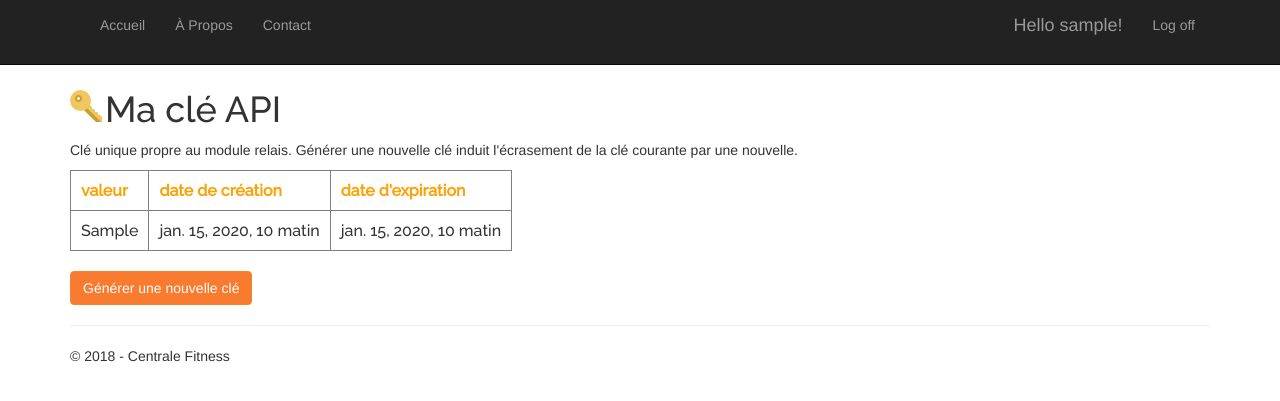
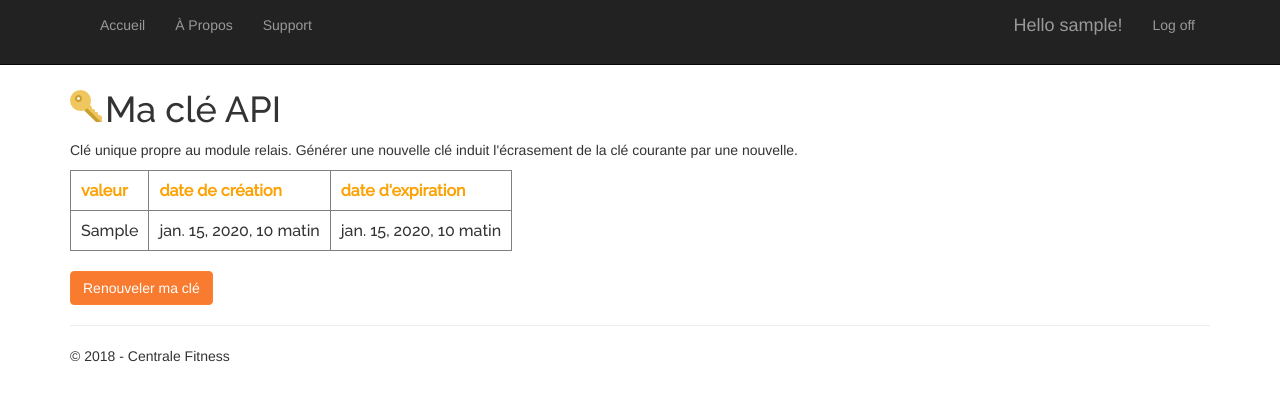
Before and after one commit to CentraleFitness/backoffice-server, a Django app: page /manage_key in a window 1280 px wide. Shown: the top 401 px of the page. Run offline with Django 3.2, Linux system fonts and the light colour scheme; a user stored in the database is signed in; tables that the repository leaves empty hold one stand-in row (values such as "Sample post"); some libraries are stand-ins or nearby versions.

Commit message:
Change Support page, add validators on APIkey, update the key generation Button

```diff
--- a/backoffice/backoffice/app/forms.py
+++ b/backoffice/backoffice/app/forms.py
@@ -1,7 +1,7 @@
 """
 Definition of forms.
 """
-
+import re
 from django import forms
 from .models import apiKey
 from django.contrib.auth.forms import AuthenticationForm
--- a/backoffice/backoffice/app/models.py
+++ b/backoffice/backoffice/app/models.py
@@ -4,11 +4,14 @@ Definition of models.
 
 from django.db import models
 from django.utils import timezone
+from django.core.validators import RegexValidator
+
+validate_even = RegexValidator(r"^\w{4}([-]?\w{4}){3}", "La clé doit être de la forme 0000-0000-0000-0000 avec des caractères alphanumériques.")
 
 # Model for API keys
 
 class apiKey(models.Model):
-    api_key = models.CharField(max_length=64)
+    api_key = models.CharField(max_length=19, validators=[validate_even])
     date_creation = models.DateTimeField(default=timezone.now)
     date_expiration = models.DateTimeField(default=timezone.now)
 
--- a/backoffice/backoffice/app/templates/app/index.html
+++ b/backoffice/backoffice/app/templates/app/index.html
@@ -6,7 +6,7 @@
     <img class="toplogo" src="../../static/app/logo_cf_128.png">
     <h1>Bienvenue</h1>
     <p class="lead">Interface de gestion de cl&eacute; API du module relais.</p>
-    <p><a href="{% url 'manage_key' %}" class="btn btn-primary btn-large">G&eacute;rer ma cl&eacute; API &raquo;</a></p>
+    <p><a href="{% url 'manage_key' %}" class="btn btn-primary btn-large">Renouveler ma cl&eacute; API &raquo;</a></p>
 </div>
 
 <!--<div class="row">
--- a/backoffice/backoffice/app/templates/app/layout.html
+++ b/backoffice/backoffice/app/templates/app/layout.html
@@ -24,7 +24,7 @@
                 <ul class="nav navbar-nav">
                     <li><a href="{% url 'home' %}">Accueil</a></li> <!--<img class="toplogo" src="../../static/app/logo_cf_128.png"></a></li>-->
                     <li><a href="{% url 'about' %}">&Agrave; Propos</a></li>
-                    <li><a href="{% url 'contact' %}">Contact</a></li>
+                    <li><a href="{% url 'support' %}">Support</a></li>
                 </ul>
                 {% include 'app/loginpartial.html' %}
             </div>
--- a/backoffice/backoffice/app/templates/app/manage_key.html
+++ b/backoffice/backoffice/app/templates/app/manage_key.html
@@ -28,6 +28,6 @@
         {% endfor %}
     </tbody>
 </table>
-<p><br><a href="{% url 'new_key' %}" class="btn btn-primary btn-large">G&eacute;n&eacute;rer une nouvelle clé</a></p>
+<p><br><a href="{% url 'new_key' %}" class="btn btn-primary btn-large">Renouveler ma clé</a></p>
 </div>
 {% endblock %}
--- a/backoffice/backoffice/app/templates/app/contact.html
+++ b/backoffice/backoffice/app/templates/app/support.html
@@ -12,7 +12,7 @@
 </address>
 
 <address>
-    <strong>Support:</strong>   <a href="mailto:centralefitness_2019@labeip.epitech.eu">centralefitness_2019@labeip.epitech.eu</a><br />
+    <strong>Conctater le support par mail:</strong>   <a href="mailto:centralefitness_2019@labeip.epitech.eu">centralefitness_2019@labeip.epitech.eu</a><br />
 </address>
 
 {% endblock %}
--- a/backoffice/backoffice/app/views.py
+++ b/backoffice/backoffice/app/views.py
@@ -68,16 +68,16 @@ def new_key(request):
          }
     )
 
-def contact(request):
-    """Renders the contact page."""
+def support(request):
+    """Renders the support page."""
     assert isinstance(request, HttpRequest)
-    logger.debug('contact')
+    logger.debug('support')
     return render(
         request,
-        'app/contact.html',
+        'app/support.html',
         {
-            'title':'Contact',
-            'message':'Page de contact.',
+            'title':'support',
+            'message':'',
             'year':datetime.now().year,
         }
     )
--- a/backoffice/backoffice/backoffice/urls.py
+++ b/backoffice/backoffice/backoffice/urls.py
@@ -18,7 +18,7 @@ urlpatterns = [
     url(r'^$', app.views.home, name='home'),
     url(r'^manage_key$', app.views.manage_key, name='manage_key'),
     url(r'^new_key$', app.views.new_key, name='new_key'),
-    url(r'^contact$', app.views.contact, name='contact'),
+    url(r'^support$', app.views.support, name='support'),
     url(r'^about', app.views.about, name='about'),
     url(r'^login/$',
         django.contrib.auth.views.login,
```
Also changed, not shown: backoffice/backoffice/app/tests.py (+4 -4 lines).
